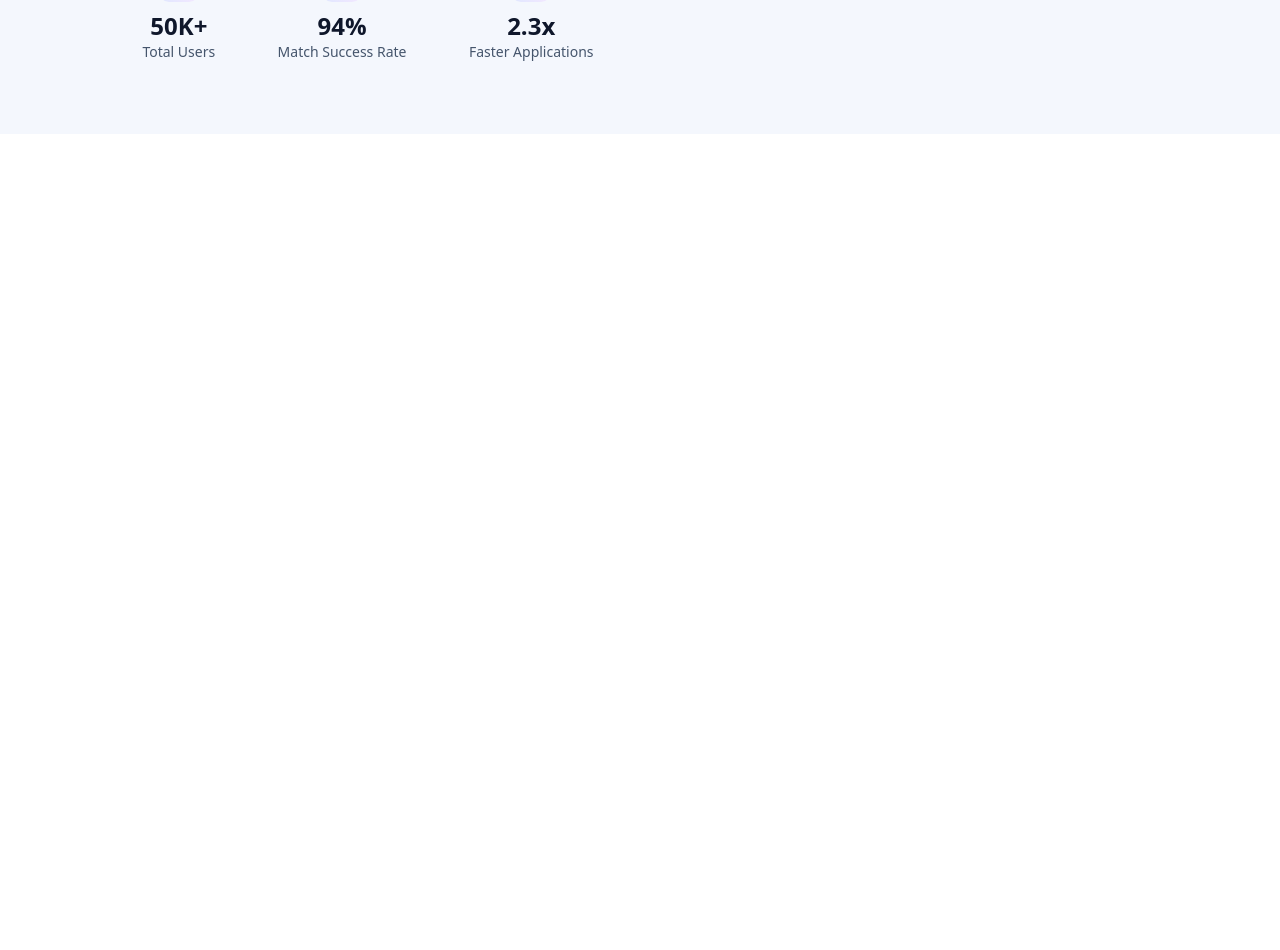
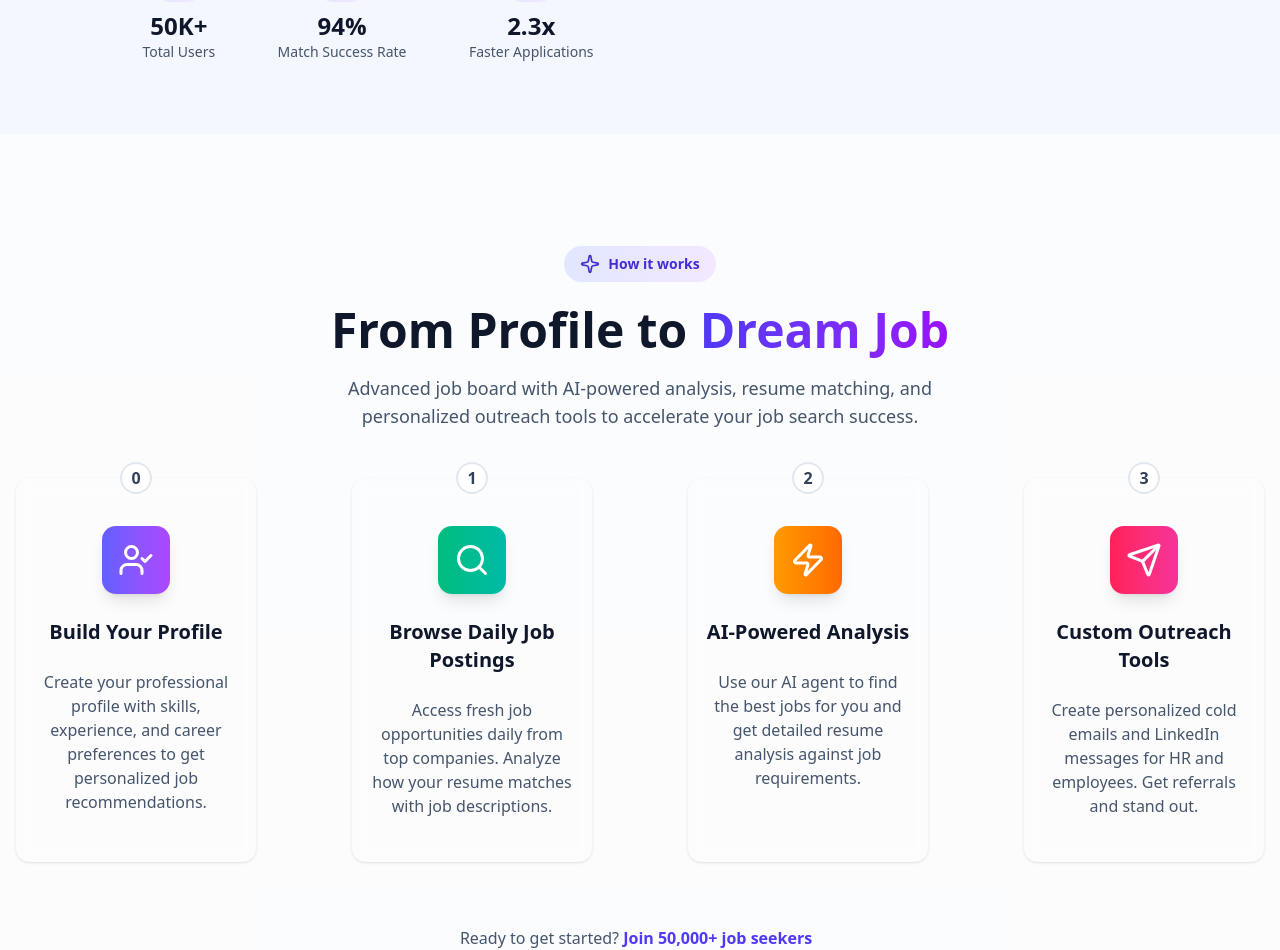
Before and after one commit to MohitDhanwani/RoleFit, a Next.js app in the folder frontend/: page / in a window 1280 px wide. Shown: the part 640-1590 px from the top of the page. Before the commit the page ends 800 px from the top, so only its background shows below. Built offline with nearby package versions, Linux system fonts and the light colour scheme; no server answers.

Commit message:
feat: added how it works section compoenent to homepage

```diff
--- a/frontend/src/app/page.tsx
+++ b/frontend/src/app/page.tsx
@@ -1,7 +1,11 @@
 import Hero from "@/components/Hero";
+import HowItWorks from "@/components/HowItWorks";
 
 export default function Home() {
   return (
-   <Hero/>
-  )
+    <>
+      <Hero />
+      <HowItWorks />
+    </>
+  );
 }
--- a/frontend/src/app/profile/components/Hero.tsx
+++ /dev/null
@@ -1,64 +0,0 @@
-"use client";
-import { Button } from "@/components/ui/button";
-import { Upload, Search, Percent, LucideIcon, User, Pointer } from "lucide-react";
-import { Dialog, DialogContent, DialogTrigger } from "@/components/ui/dialog";
-
-interface UserCycle {
-  icon: LucideIcon;
-  heading: string;
-}
-
-export default function Hero() {
-  const FeatureCycle: UserCycle[] = [
-    { icon: Upload, heading: "Upload Profile" },
-    { icon: Search, heading: "We Search" },
-    { icon: Percent, heading: "Get Matched" },
-    { icon: Pointer, heading: "Automate & Apply" },
-  ];
-
-  return (
-    <div className="flex flex-col gap-10 justify-center items-center bg-[#f4f7fd] pt-18 pb-18 p-20 h-screen">
-      {/* Header Section */}
-      <div className="flex flex-col gap-8 items-center justify-center max-w-4xl">
-        <div className="text-4xl sm:text-5xl lg:text-6xl font-bold leading-tight bg-gradient-to-r from-slate-900 via-indigo-900 to-purple-900 bg-clip-text text-transparent">
-          Tell Us About Yourself
-        </div>
-
-        <div>
-          <span className="text-lg sm:text-xl text-slate-600 leading-relaxed max-w-xl text-center">
-            We'll analyze your profile and connect you with opportunities that align with your career goals.
-          </span>
-        </div>
-
-        <div className="w-full bg-slate-200 h-0.5 mt-2"></div>
-
-        <div className="flex w-full justify-evenly pt-4">
-          {FeatureCycle.map((items, index) => (
-            <div key={index} className="flex flex-col justify-center items-center">
-              <span className="p-2 bg-gradient-to-r from-indigo-100 to-purple-100 rounded-lg">
-                <items.icon color="purple" />
-              </span>
-              <h1 className="text-xl font-bold text-slate-900 pt-2">{items.heading}</h1>
-            </div>
-          ))}
-        </div>
-      </div>
-
-      <div className="w-full max-w-4xl flex justify-evenly pt-10">
-        <Dialog>
-          <DialogTrigger asChild>
-            <Button variant={"primary"} className="p-6 px-10 w-1/3">
-              <User />
-              My Profile
-            </Button>
-          </DialogTrigger>
-
-          <DialogContent
-            className="p-0 w-full max-h-[80vh] overflow-y-auto
-             bg-white rounded-xl shadow-xl border border-indigo-100 scroll-hide"
-          ></DialogContent>
-        </Dialog>
-      </div>
-    </div>
-  );
-}
--- a/frontend/src/app/profile/page.tsx
+++ /dev/null
@@ -1,11 +0,0 @@
-import React from 'react'
-import Hero from './components/Hero'
-
-export default async function Jobs () {
-
-  return (
-    <>
-      <Hero/>
-    </>
-  )
-}
--- a/frontend/src/app/profile/schema/UserProfileForm.ts
+++ /dev/null
@@ -1,15 +0,0 @@
-import * as z from "zod"
-import { infer as zodInfer } from "zod";
-
-const UserInformation = z.object({
-    fullname: z.string().max(30, {message: "Name is too long, please use a shorter name"}).optional(),
-    email: z.string().optional(),
-    contactNo: z.string().optional(),
-    skills: z.string().optional(),
-    experience: z.boolean().optional(),
-    experienceMonths: z.int().min(0, {message: "Please enter valid experience duration"}).optional(),
-    jobsTargetting: z.string().optional(),
-})
-
-export const UserInformationSchema = UserInformation;
-export type UserInformationType = zodInfer<typeof UserInformation>;
--- /dev/null
+++ b/frontend/src/components/HowItWorks.tsx
@@ -0,0 +1,89 @@
+import { UserCheck, Search, Zap, Send, LucideIcon, Sparkle } from "lucide-react";
+import { Card } from "./ui";
+
+interface Card {
+  icon: LucideIcon;
+  heading: string;
+  description: string;
+  iconColor: string;
+}
+
+const CardMetaData: Card[] = [
+  {
+    icon: UserCheck,
+    heading: "Build Your Profile",
+    description: "Create your professional profile with skills, experience, and career preferences to get personalized job recommendations.",
+    iconColor: "from-indigo-500 to-purple-500",
+  },
+  {
+    icon: Search,
+    heading: "Browse Daily Job Postings",
+    description: "Access fresh job opportunities daily from top companies. Analyze how your resume matches with job descriptions.",
+    iconColor: "from-emerald-500 to-teal-500",
+  },
+  {
+    icon: Zap,
+    heading: "AI-Powered Analysis",
+    description: "Use our AI agent to find the best jobs for you and get detailed resume analysis against job requirements.",
+    iconColor: "from-amber-500 to-orange-500",
+  },
+  {
+    icon: Send,
+    heading: "Custom Outreach Tools",
+    description: "Create personalized cold emails and LinkedIn messages for HR and employees. Get referrals and stand out.",
+    iconColor: "from-rose-500 to-pink-500",
+  },
+];
+
+export default function HowItWorks() {
+  return (
+    <div className="bg-slate-50/50 max-w-full w-full flex flex-col justify-center items-center pt-28">
+      {/*Heading and description* */}
+      <div className="max-w-3xl flex justify-center items-center flex-col">
+        <div className="bg-gradient-to-r from-indigo-100 to-purple-100 text-indigo-700 rounded-full px-4 py-2 flex">
+          <Sparkle className="mr-2" size={20}/><span className="text-sm font-semibold"> How it works</span>
+        </div>
+
+        <div className="font-bold text-slate-900 text-5xl pt-6">
+          From Profile to <span className="bg-gradient-to-r from-indigo-600 to-purple-600 bg-clip-text text-transparent">Dream Job</span>
+        </div>
+
+        <div>
+          <h3 className="text-slate-600 max-w-2xl text-center text-lg pt-5">
+            Advanced job board with AI-powered analysis, resume matching, and personalized outreach tools to accelerate your job search success.
+          </h3>
+        </div>
+      </div>
+
+      {/*Cards* */}
+      <div className="flex flex-wrap justify-center items-stretch gap-24 pt-12">
+        {CardMetaData.map((card: Card, index: number) => {
+          const Icon = card.icon;
+          return (
+            <div key={index}>
+              <Card
+                key={index}
+                className="bg-white-50 backdrop-blur-sm border border-white-50 max-w-60 h-96 flex flex-col items-center text-center p-4 shadow-sm border-none transform transition-all hover:-translate-y-2 duration-300 cursor-pointer"
+              >
+                <div className="w-8 h-8 rounded-full bg-white border-2 border-slate-200 font-bold text-slate-700 flex items-center justify-center -top-4 absolute">{index}</div>
+                <div className="mt-8">
+                  <Icon className={`p-4 shadow-lg rounded-xl bg-gradient-to-r ${card.iconColor}`} size={68} color="white" />
+                </div>
+
+                <div className="text-xl font-semibold text-slate-900">{card.heading}</div>
+
+                <div className="text-slate-600">{card.description}</div>
+              </Card>
+            </div>
+          );
+        })}
+      </div>
+
+      <div className="pt-16">
+        <span className="text-slate-600 pr-2">
+          Ready to get started? <span className="font-semibold text-indigo-600">Join 50,000+ job seekers</span>
+        </span>
+      </div>
+    </div>
+  );
+}
```
